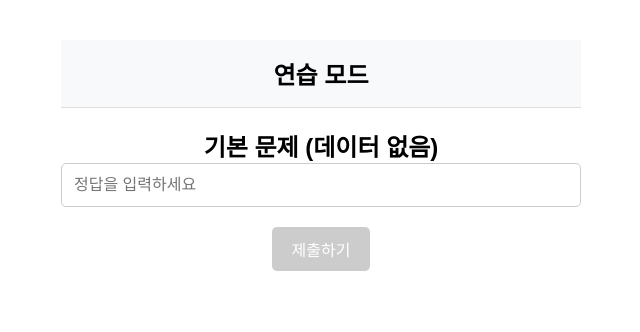
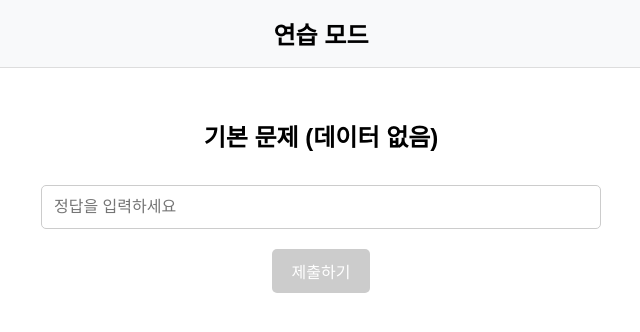
Before and after one commit to HanBangBo/frontend, a React (Create React App) app in the folder hanbangbo/: page /quiz/practice in a window 1280 px wide. Shown: the top 332 px of the page, without its empty margins (319-959 px from the left). Built offline with nearby package versions, Linux system fonts and the light colour scheme; a web font is replaced by a local one.

Commit message:
문제 채점 정보 보내기

```diff
--- a/hanbangbo/src/api/apiService.js
+++ b/hanbangbo/src/api/apiService.js
@@ -39,10 +39,16 @@ export const fetchQuestions = async (
 // ✅ 데이터 전송 (POST)
 export const submitQuizAnswer = async (quizId, answer) => {
   try {
-    const response = await api.post(`/quiz/${quizId}/submit`, { answer });
+    const requestBody = {
+      user: getCachedUserId(),
+      quiz_id: quizId,
+      is_correct: answer,
+    };
+
+    const response = await api.post(`/process_quiz_result`, requestBody);
     return response.data;
   } catch (error) {
-    console.error("퀴즈 답안을 제출하는 중 오류 발생:", error);
+    console.error("❌ 답안 제출 실패:", error);
     throw error;
   }
 };
--- a/hanbangbo/src/pages/QuizPage/PracticeQuiz.jsx
+++ b/hanbangbo/src/pages/QuizPage/PracticeQuiz.jsx
@@ -1,6 +1,7 @@
 import React, { useState } from "react";
 import { useLocation, useNavigate } from "react-router-dom";
 import styled from "styled-components";
+import { submitQuizAnswer } from "../../api/apiService";
 import NavigationBar from "../../components/common/NavigationBar";
 
 const PracticeQuiz = () => {
@@ -15,22 +16,58 @@ const PracticeQuiz = () => {
       correct: "정답",
       quiz_comment: "이 문제는 기본 데이터입니다.",
     },
+    {
+      id: 9,
+      quiz_content: "문제 내용",
+      correct: "문제에 대한 정답",
+      quiz_comment: "문제에 대한 해설",
+      choices: [
+        "두번째 선택지",
+        "네번째 선택지",
+        "첫번째 선택지",
+        "세번째 선택지",
+      ],
+    },
   ];
 
   const [currentIndex, setCurrentIndex] = useState(0);
   const [selectedAnswer, setSelectedAnswer] = useState(""); // 사용자 응답
   const [result, setResult] = useState(null); // 정답 여부 결과
+  const [quizResults, setQuizResults] = useState([]); // 정답 여부 저장 배열
 
   const currentQuestion = quizData[currentIndex];
   const isMultipleChoice = !!currentQuestion.choices; // ✅ 객관식 여부 판단
   const isLastQuestion = currentIndex === quizData.length - 1;
 
   // ✅ 정답 제출 및 채점
-  const handleSubmitAnswer = () => {
+  const handleSubmitAnswer = async () => {
     if (!selectedAnswer) return;
-    setResult(
-      selectedAnswer === currentQuestion.correct ? "정답 ✅" : "오답 ❌"
-    );
+
+    const isCorrect = selectedAnswer === currentQuestion.correct;
+    setResult(isCorrect ? "정답 ✅" : "오답 ❌");
+
+    // ✅ 정답 여부 저장 (누적)
+    setQuizResults((prev) => [
+      ...prev,
+      { quiz_id: currentQuestion.id, is_correct: isCorrect },
+    ]);
+
+    // ✅ 마지막 문제면 서버로 데이터 전송
+    if (isLastQuestion) {
+      await submitResults();
+    }
+  };
+
+  const submitResults = async () => {
+    try {
+      const quizIds = quizResults.map((item) => item.quiz_id);
+      const isCorrectArray = quizResults.map((item) => item.is_correct);
+
+      await submitQuizAnswer(quizIds, isCorrectArray);
+      console.log("✅ 문제 풀이 결과 전송 완료!");
+    } catch (error) {
+      console.error("❌ 문제 풀이 결과 전송 실패:", error);
+    }
   };
 
   // ✅ 다음 문제로 이동
@@ -43,7 +80,7 @@ const PracticeQuiz = () => {
   return (
     <Container>
       <NavigationBar />
-      <h2>{currentQuestion.quiz_content}</h2>
+      <QuestionTitle>{currentQuestion.quiz_content}</QuestionTitle>
 
       {/* ✅ 문제 풀이 단계 */}
       {!result ? (
@@ -96,15 +133,23 @@ const Container = styled.div`
   flex-direction: column;
   align-items: center;
   width: 100%;
-  max-width: 600px;
+  max-width: 1200px;
   margin: 0 auto;
-  padding: 40px;
+  padding: 0 40px 40px 40px;
+`;
+
+const QuestionTitle = styled.h2`
+  margin-top: 30px; /* ✅ 위쪽 여백 추가 */
+  margin-bottom: 2rem;
+  font-size: 24px;
+  text-align: center;
 `;
 
 const Options = styled.div`
   display: flex;
   flex-direction: column;
   gap: 10px;
+  width: 40%;
 `;
 
 const OptionButton = styled.button`
@@ -124,7 +169,7 @@ const OptionButton = styled.button`
 `;
 
 const InputAnswer = styled.input`
-  width: 100%;
+  width: 50%;
   padding: 12px;
   font-size: 16px;
   border: 1px solid #ccc;
@@ -156,6 +201,7 @@ const ResultMessage = styled.div`
 
 const CommentBox = styled.div`
   margin-top: 20px;
+  margin-bottom: 1.5rem;
   padding: 15px;
   background: #f3f3f3;
   border-radius: 8px;
--- a/hanbangbo/src/pages/QuizPage/SelectQuiz.jsx
+++ b/hanbangbo/src/pages/QuizPage/SelectQuiz.jsx
@@ -1,7 +1,6 @@
 import React, { useState } from "react";
 import { useLocation, useNavigate } from "react-router-dom";
 import styled from "styled-components";
-import { fetchQuestions } from "../../api/apiService";
 import NavigationBar from "../../components/common/NavigationBar";
 
 const SelectQuiz = () => {
@@ -54,15 +53,16 @@ const SelectQuiz = () => {
 
   const handleStartQuiz = async () => {
     try {
-      const response = await fetchQuestions(
-        quizTypes,
-        source ? source : keyword,
-        startPeriod,
-        endPeriod
-      );
-      console.log("📌 문제 데이터:", response);
+      // const response = await fetchQuestions(
+      //   quizTypes,
+      //   source ? source : keyword,
+      //   startPeriod,
+      //   endPeriod
+      // );
+      // console.log("📌 문제 데이터:", response);
       if (mode === "practice") {
-        navigate("/quiz/practice", { state: { quizData: response.quiz_data } });
+        // navigate("/quiz/practice", { state: { quizData: response.quiz_data } });
+        navigate("/quiz/practice");
       } else if (mode === "test") {
         navigate("/quiz/test");
       }
```
